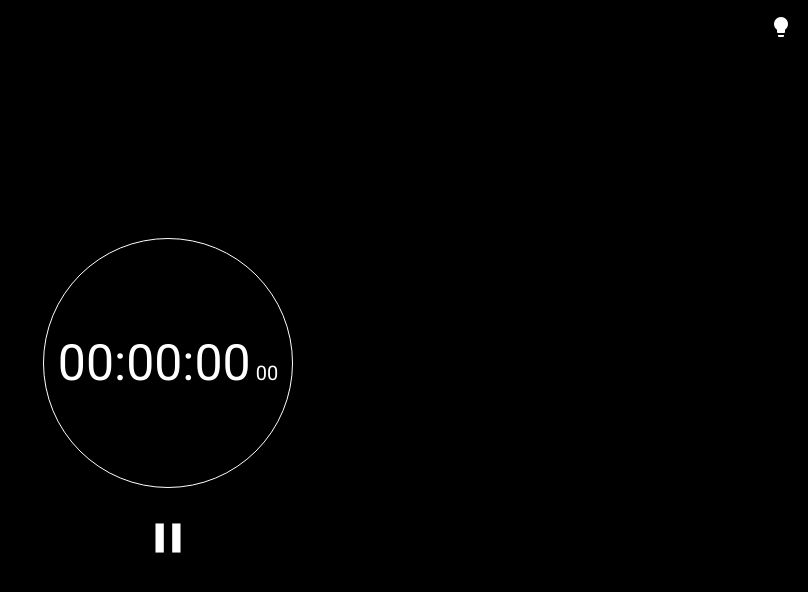
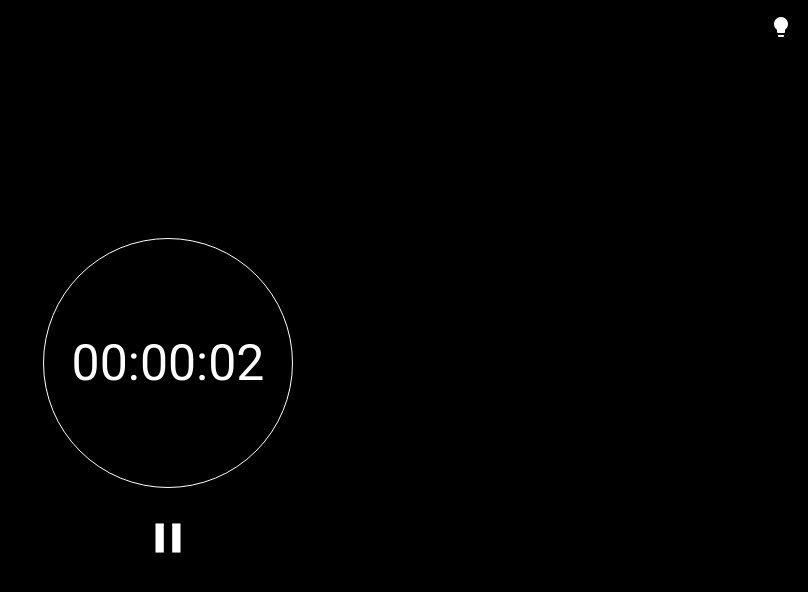
Before and after one commit to emanoeldelfino/stopwatch, a plain HTML site: page index.html in a window 1280 px wide. Both pictures are taken after a click on the element "play_arrow". Shown: the whole page, without its empty margins (472-1280 px from the left). Drawn offline with Linux system fonts and the light colour scheme.

Commit message:
Add timer functionality

```diff
--- a/app.js
+++ b/app.js
@@ -1,9 +1,15 @@
 const playPause = document.querySelector("#play-pause");
 const darkModeBtn = document.querySelector("#dark-mode-btn");
 const r = document.querySelector(":root");
+const timer = document.querySelector("#timer");
 
 playPause.addEventListener("click", () => {
   playPause.innerText = toggleText(playPause, "play_arrow", "pause");
+  if (playPause.innerText === "pause") {
+    timerInterval = setInterval(timerCycle, 1000);
+  } else {
+    clearInterval(timerInterval);
+  }
 });
 
 darkModeBtn.addEventListener("click", () => {
@@ -40,3 +46,29 @@ function toggleText(elem, ...args) {
 function hasDuplicates(array) {
   return new Set(array).size !== array.length;
 }
+
+// Code adapted from https://dev.to/gspteck/create-a-stopwatch-in-javascript-2mak
+
+let sec = 0,
+  min = 0,
+  hr = 0;
+
+function timerCycle() {
+  sec += 1;
+
+  if (sec == 60) {
+    min += 1;
+    sec = 0;
+  }
+  if (min == 60) {
+    hr += 1;
+    console.log(hr);
+    min = 0;
+    sec = 0;
+  }
+
+  timer.innerHTML = `${String(hr).padStart(2, "0")}:${String(min).padStart(
+    2,
+    "0"
+  )}:${String(sec).padStart(2, "0")}`;
+}
--- a/index.html
+++ b/index.html
@@ -17,12 +17,7 @@
         </span>
       <div id="stopwatch">
         <div id="watch">
-          <div id="units">
-            <span class="unit" id="hour">00</span>:
-            <span class="unit" id="minutes">00</span>:
-            <span class="unit" id="seconds">00</span>
-            <span class="unit" id="milliseconds">00</span>
-          </div>
+          <span id="timer">00:00:00</span>
         </div>
         <span id="play-pause" class="material-icons"> play_arrow </span>
       </div>
--- a/style.css
+++ b/style.css
@@ -44,20 +44,6 @@ body {
   align-items: center;
 }
 
-#units {
-  display: flex;
-  align-items: baseline;
-}
-
-.unit {
-  display: flex;
-}
-
-#milliseconds {
-  margin-left: 5px;
-  font-size: 20px;
-}
-
 #play-pause {
   margin-top: 25px;
   font-size: 50px;
```
